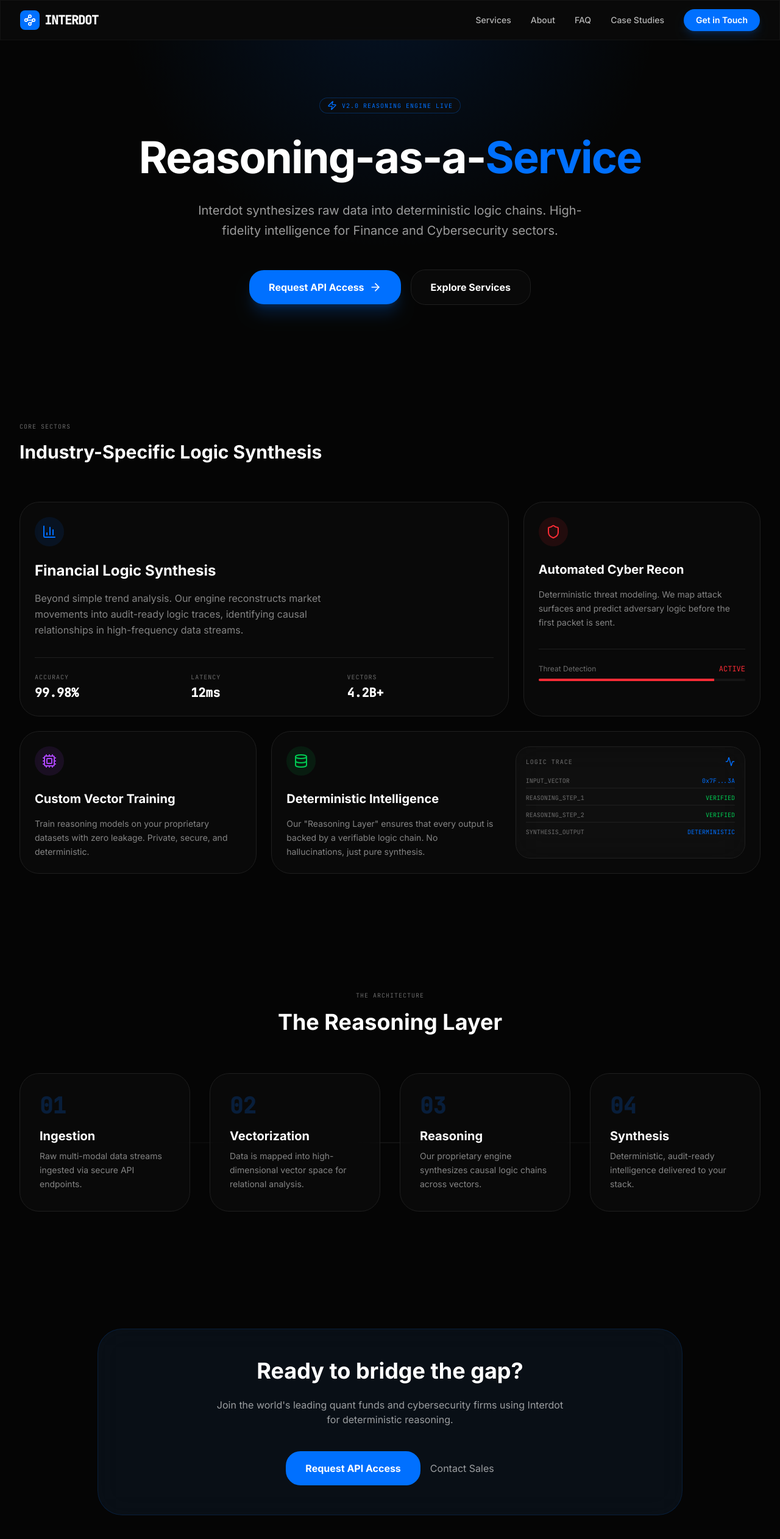
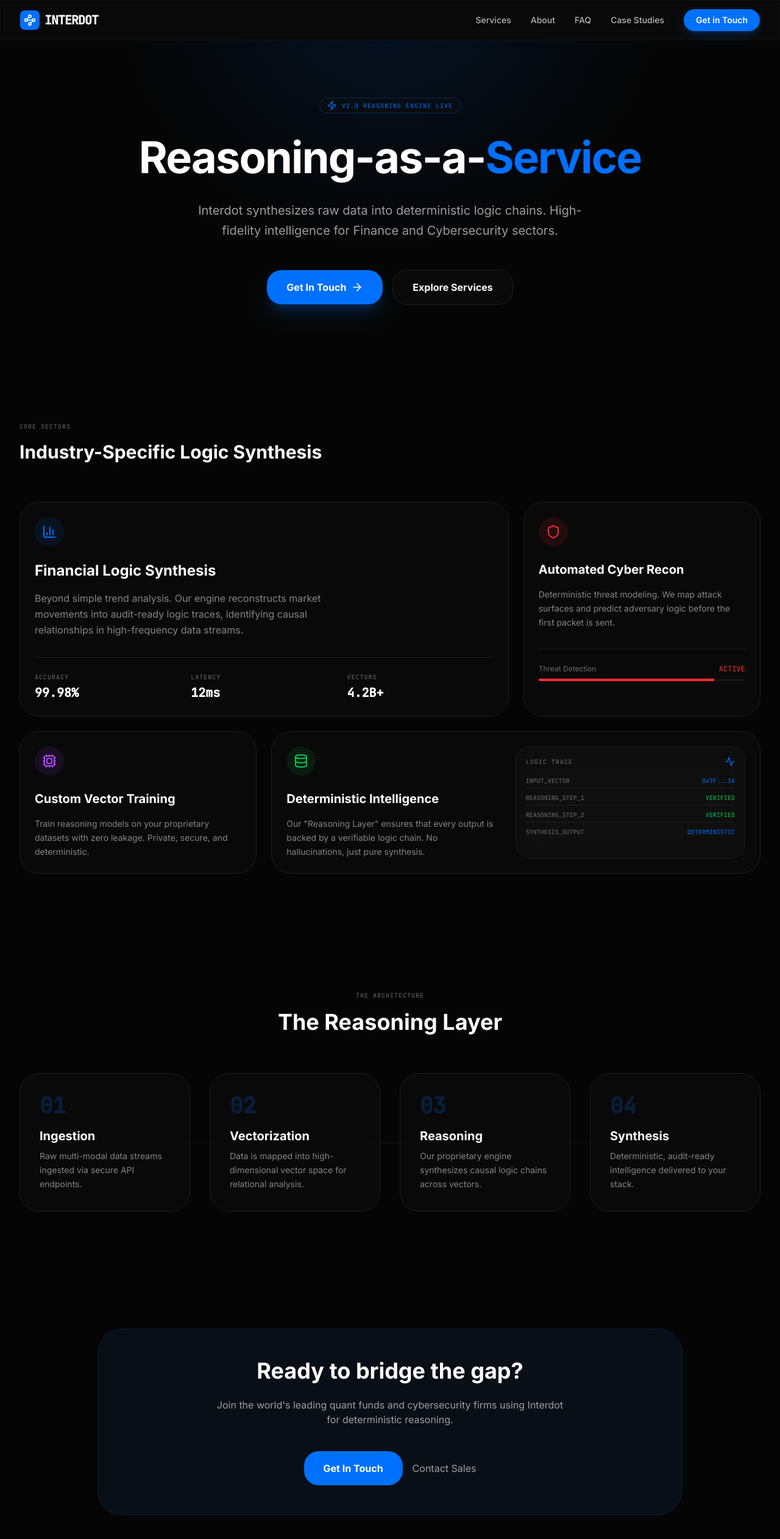
Before and after one commit to 0x01010l/Interd, a React (Vite) app: page / in a window 1280 px wide. Shown: the top 2524 px of the page at 61% size. Built offline with nearby package versions, Linux system fonts and the light colour scheme.

Commit message:
Update link text from 'Request API Access' to 'Get In Touch'

```diff
--- a/src/pages/Home.tsx
+++ b/src/pages/Home.tsx
@@ -31,7 +31,7 @@ export default function Home() {
 
             <div className="flex flex-col sm:flex-row items-center justify-center gap-4">
               <Link to="/contact" className="w-full sm:w-auto bg-brand-accent hover:bg-brand-accent/90 text-white px-8 py-4 rounded-xl font-bold transition-all hover:scale-105 shadow-xl shadow-brand-accent/20 flex items-center justify-center space-x-2">
-                <span>Request API Access</span>
+                <span>Get In Touch</span>
                 <ArrowRight className="w-5 h-5" />
               </Link>
               <Link to="/services" className="w-full sm:w-auto glass hover:bg-white/5 text-white px-8 py-4 rounded-xl font-bold transition-all flex items-center justify-center">
@@ -202,7 +202,7 @@ export default function Home() {
             </p>
             <div className="flex flex-col sm:flex-row items-center justify-center gap-4 relative">
               <Link to="/contact" className="bg-brand-accent hover:bg-brand-accent/90 text-white px-8 py-4 rounded-xl font-bold transition-all">
-                Request API Access
+                Get In Touch
               </Link>
               <Link to="/contact" className="text-white/60 hover:text-white transition-colors">
                 Contact Sales
```
